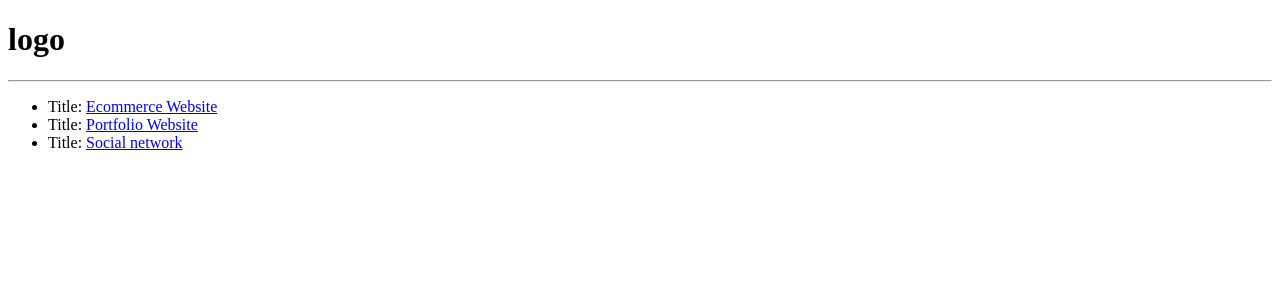
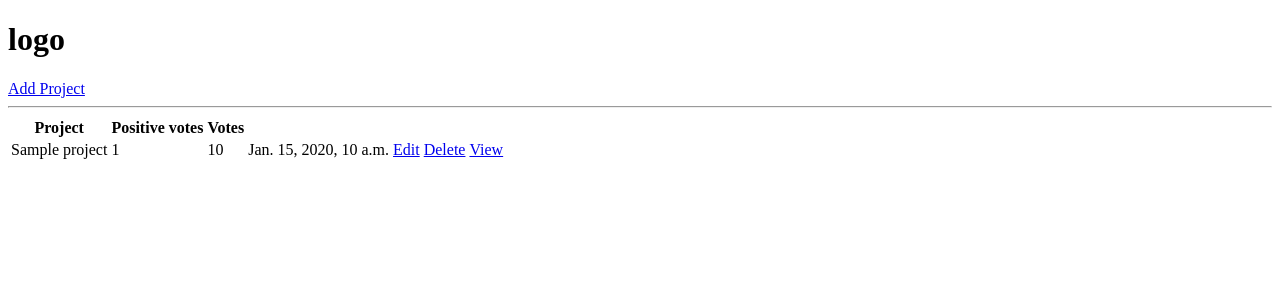
Before and after one commit to Mohammad-HGH/dennis-ivy-django-course, a Django app: page / in a window 1280 px wide. Shown: the top 300 px of the page. Run offline with Django 3.2, Linux system fonts and the light colour scheme; tables that the repository leaves empty hold one stand-in row (values such as "Sample post").

Commit message:
CRUD SQL

```diff
--- a/projects/templates/projects/projects.html
+++ b/projects/templates/projects/projects.html
@@ -3,15 +3,37 @@
 {% block content %}
 
 
-<ul>
-    {% for project in pages %}
-    <li>
-        Title: <a href="{% url 'project' project.id %}">
-    {{project.title}}
-</a>
-    </li>
-    {% endfor %}
-</ul>
+    <table>
+        <tr>
+            <th>Project</th>
+            <th>Positive votes</th>
+            <th>Votes</th>
+        </tr>
+        {% for project in projects %}
+            <tr>
+                <td>{{ project.title }}</td>
+                <td>{{ project.vote_ratio }}</td>
+                <td>{{ project.vote_total }}</td>
+                <td>{{ project.created }}</td>
+                <td>
+                    <a href="{% url 'update-project' project.id %}">
+                        Edit
+                    </a>
+                </td>
+                <td>
+                    <a href="{% url 'delete-project' project.id %}">
+                        Delete
+                    </a>
+                </td>
+                <td>
+                    <a href="{% url 'project' project.id %}">
+                        View
+                    </a>
+                </td>
+            </tr>
+        {% endfor %}
+
+    </table>
 
 
 {% endblock content %}
--- a/projects/urls.py
+++ b/projects/urls.py
@@ -4,4 +4,8 @@ from . import views
 urlpatterns = [
     path('', views.projects, name='projects'),  # The name is too important!
     path('project/<str:pk>/', views.project, name='project'),
+
+    path('create-project/', views.createProject, name="create-project"),
+    path('update-project/<str:pk>/', views.updateProject, name="update-project"),
+    path('delete-project/<str:pk>/', views.deleteProject, name="delete-project")
 ]
--- a/projects/views.py
+++ b/projects/views.py
@@ -1,35 +1,58 @@
-from django.shortcuts import render
+from django.shortcuts import render, redirect
+from .models import Project
+from .forms import ProjectForm
+
 
 # Create your views here.
 
-projectList = [
-    {
-        "id": "1",
-        "title": "Ecommerce Website",
-        "description": "Fully functional ecommerce website",
-    },
-    {
-        "id": "2",
-        "title": "Portfolio Website",
-        "description": "This is a personal website",
-    },
-    {
-        "id": "3",
-        "title": "Social network",
-        "description": "Awesome open source social media",
-    },
-]
-
 
 def projects(request):
-    pages = projectList
-    return render(request, "projects/projects.html", {"pages": pages})
+    projects = Project.objects.all()
+    context = {"projects": projects}
+    return render(request, "projects/projects.html", context)
 
 
 def project(request, pk):
-    projectObj = None
-    for i in projectList:
-        if i["id"] == pk:
-            projectObj = i
+    projectObj = Project.objects.get(id=pk)
+    tags = projectObj.tags.all()
+    return render(
+        request,
+        "projects/single-project.html",
+        {"projectObj": projectObj, "tags": tags},
+    )
 
-    return render(request, "projects/single-project.html", {"project": projectObj})
+
+def createProject(request):
+    form = ProjectForm()
+
+    if request.method == 'POST':
+        form = ProjectForm(request.POST)
+        if form.is_valid():
+            form.save()
+            return redirect('projects')
+
+    context = {'form': form}
+    return render(request, "projects/project_form.html", context)
+
+
+def updateProject(request, pk):
+    project = Project.objects.get(id=pk)
+    form = ProjectForm(instance=project)
+
+    if request.method == 'POST':
+        form = ProjectForm(request.POST, instance=project)
+        if form.is_valid():
+            form.save()
+            return redirect('projects')
+
+    context = {'form': form}
+    return render(request, "projects/project_form.html", context)
+
+
+def deleteProject(request, pk):
+    project = Project.objects.get(id=pk)
+    if request.method == 'POST':
+        project.delete()
+        return redirect('projects')
+    context = {'object': project}
+    return render(request, 'projects/delete_template.html', context)
--- a/templates/navbar.html
+++ b/templates/navbar.html
@@ -1,2 +1,5 @@
 <h1>logo</h1>
-<hr />
+<a href="{% url 'create-project' %}">
+    Add Project
+</a>
+<hr/>
```
Also changed, not shown: projects/forms.py (added, +17 -0 lines), projects/templates/projects/delete_template.html (added, +12 -0 lines), projects/templates/projects/project_form.html (added, +9 -0 lines), projects/templates/projects/single-project.html (+9 -2 lines).
